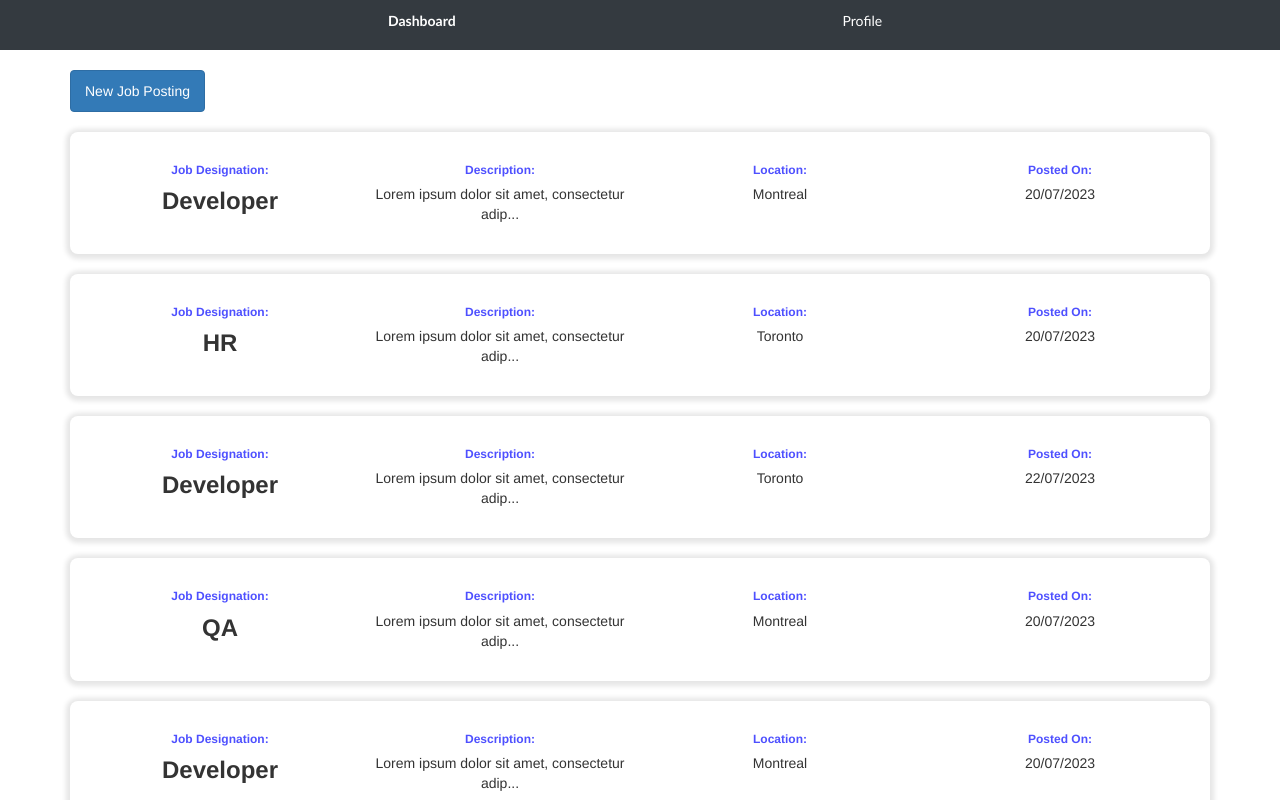
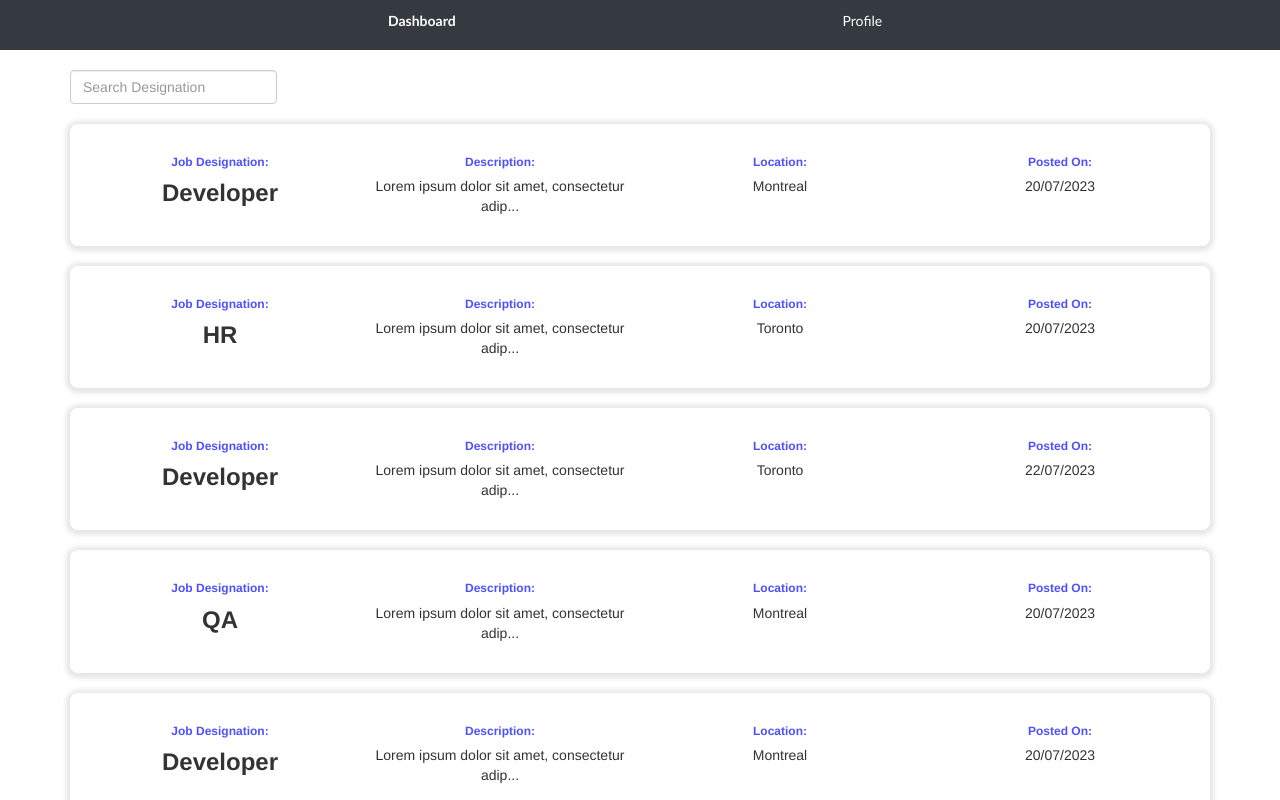
Before and after one commit to roshansadath/CareerPaths---Career-Services-Application, an Angular app in the folder project/frontend/careerPath-UI/: page /dashboard in a window 1280 px wide. Shown: the top 800 px of the page. Built offline with nearby package versions, Linux system fonts and the light colour scheme.

Commit message:
Added search pipe

```diff
--- a/project/frontend/careerPath-UI/src/app/app.module.ts
+++ b/project/frontend/careerPath-UI/src/app/app.module.ts
@@ -16,6 +16,8 @@ import { CardComponent } from './card/card.component';
 import { NewJobPostingComponent } from './new-job-posting/new-job-posting.component';
 import { JobPostingDetailComponent } from './job-posting-detail/job-posting-detail.component';
 import { SignupComponent } from './signup/signup.component';
+import { SearchPipe } from './pipe/search.pipe';
+// import { SearchPipe } from './search.pipe';
 // import { SignupComponent } from './signup/signup.component';
 
 @NgModule({
@@ -32,6 +34,8 @@ import { SignupComponent } from './signup/signup.component';
     NewJobPostingComponent,
     JobPostingDetailComponent,
     SignupComponent,
+    SearchPipe
+    // SearchPipe,
     // SignupComponent
   ],
   imports: [
--- a/project/frontend/careerPath-UI/src/app/dashboard/dashboard.component.html
+++ b/project/frontend/careerPath-UI/src/app/dashboard/dashboard.component.html
@@ -1 +1 @@
-<app-employer-dashboard></app-employer-dashboard>
+<app-student-dashboard></app-student-dashboard>
--- a/project/frontend/careerPath-UI/src/app/employer-dashboard/employer-dashboard.component.html
+++ b/project/frontend/careerPath-UI/src/app/employer-dashboard/employer-dashboard.component.html
@@ -1,8 +1,13 @@
 <div class="container">
-    <div>
-        <a routerLink="/dashboard/posting/new" class="btn btn-primary posting-btn">New Job Posting</a>
+    <div style="display: flex; justify-content: space-between;">
+        <div>
+            <input type="text"  [(ngModel)]="searchTerm" class="form-control" placeholder="Search Designation">
+        </div>
+        <div>
+            <a routerLink="/dashboard/posting/new" class="btn btn-primary posting-btn">New Job Posting</a>
+        </div>
     </div>
-    <div *ngFor="let job of jobPosting" (click)="openJobDetail(job)">
+    <div *ngFor="let job of jobPosting | search: searchTerm" (click)="openJobDetail(job)">
         <app-card [cardTitle]="job.title" [cardDesc]="job.desc" [cardLocation]="job.location" [cardDate]="job.date"></app-card>
     </div>
 </div>
--- a/project/frontend/careerPath-UI/src/app/employer-dashboard/employer-dashboard.component.ts
+++ b/project/frontend/careerPath-UI/src/app/employer-dashboard/employer-dashboard.component.ts
@@ -8,6 +8,7 @@ import { Router } from '@angular/router';
   styleUrls: ['./employer-dashboard.component.css']
 })
 export class EmployerDashboardComponent {
+  searchTerm: string = '';
   ngOnInit(){
 
   }
--- /dev/null
+++ b/project/frontend/careerPath-UI/src/app/pipe/search.pipe.ts
@@ -0,0 +1,21 @@
+import { Pipe, PipeTransform } from '@angular/core';
+
+@Pipe({
+  name: 'search'
+})
+export class SearchPipe implements PipeTransform {
+  transform(items: any[], searchTerm: string): any[] {
+    if (!items || !searchTerm) {
+      return items;
+    }
+
+    searchTerm = searchTerm.toLowerCase();
+
+    return items.filter(item => {
+      // console.log(item);
+      // Adjust the property based on your data structure
+      const itemValue = item.title.toLowerCase();
+      return itemValue.includes(searchTerm);
+    });
+  }
+}
--- a/project/frontend/careerPath-UI/src/app/student-dashboard/student-dashboard.component.html
+++ b/project/frontend/careerPath-UI/src/app/student-dashboard/student-dashboard.component.html
@@ -1,5 +1,13 @@
 <div class="container">
-    <div *ngFor="let job of jobPosting" (click)="openJobDetail(job)">
+    <div style="display: flex; justify-content: space-between;">
+        <div>
+            <input type="text" [(ngModel)]="searchTerm" class="form-control" placeholder="Search Designation">
+        </div>
+        <div>
+            <!-- <input type="text" class="form-control" placeholder="Search Designation"> -->
+        </div>
+    </div>
+    <div *ngFor="let job of jobPosting | search: searchTerm" (click)="openJobDetail(job)">
         <app-card [cardTitle]="job.title" [cardDesc]="job.desc" [cardLocation]="job.location" [cardDate]="job.date"></app-card>
     </div>
 </div>
--- a/project/frontend/careerPath-UI/src/app/student-dashboard/student-dashboard.component.ts
+++ b/project/frontend/careerPath-UI/src/app/student-dashboard/student-dashboard.component.ts
@@ -9,6 +9,7 @@ import { EmployerService } from '../services/employer/employer.service';
   styleUrls: ['./student-dashboard.component.css']
 })
 export class StudentDashboardComponent {
+  searchTerm: string = '';
   constructor(private studentService: StudentService,
     private router: Router,
     private employerService: EmployerService){
```
Also changed, not shown: 1 other file (tests, documents, lock files or other folders).
